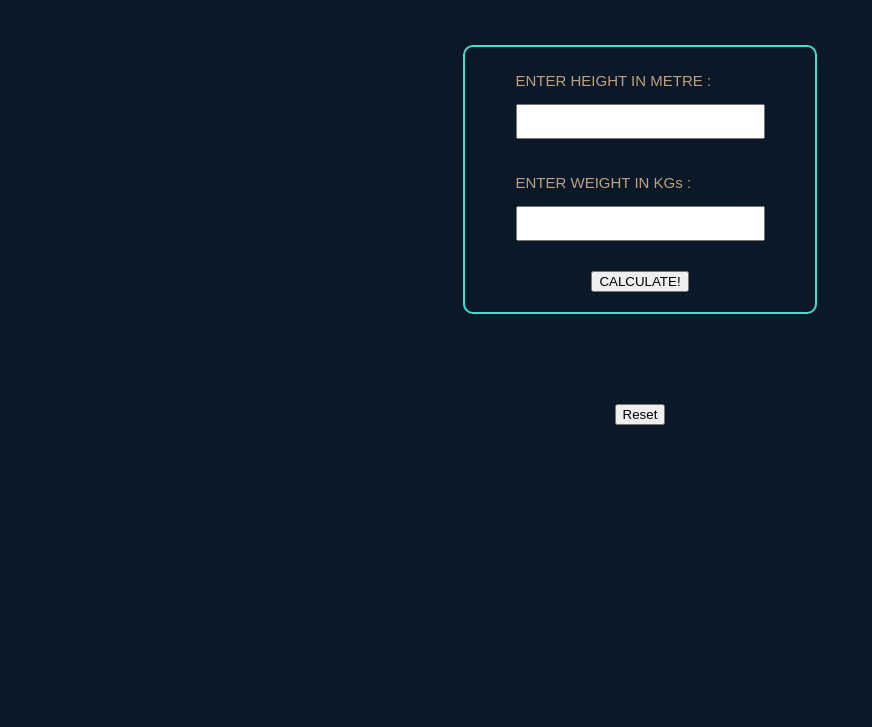
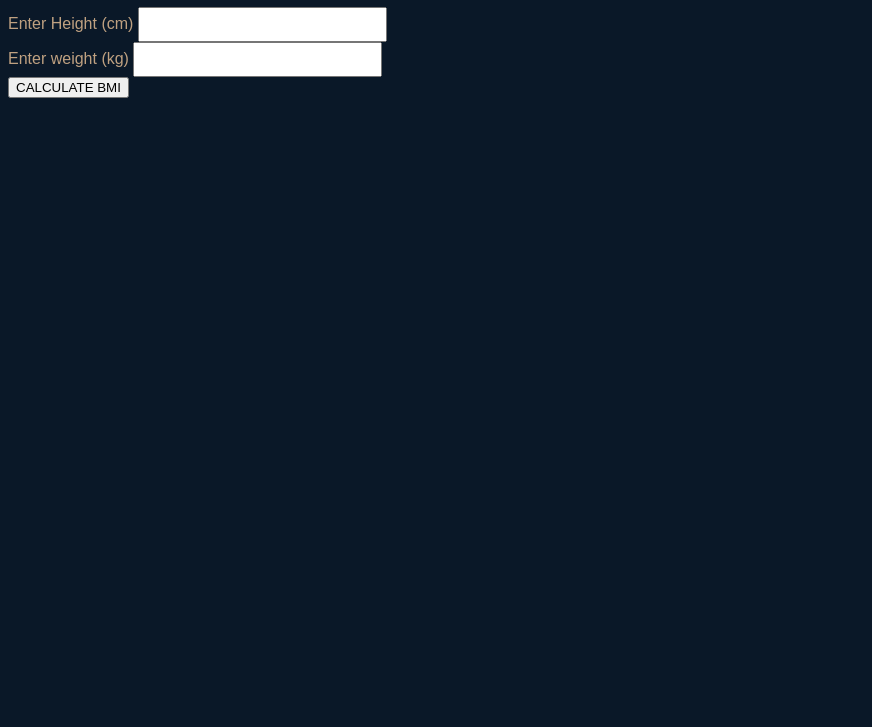
Before and after one commit to DevRuhela028/BMI-Calc, a plain HTML site: page index.html in a window 1280 px wide. Shown: the part 73-800 px from the top of the page, without its empty margins (0-872 px from the left). Drawn offline with Linux system fonts and the light colour scheme.

Commit message:
Update index.html

```diff
--- a/index.html
+++ b/index.html
@@ -1,40 +1,26 @@
 <!DOCTYPE html>
 <html lang="en">
 <head>
-    <meta charset="UTF-8">
-    <meta name="viewport" content="width=device-width, initial-scale=1.0">
-    <title>Document</title>
-    <link rel="stylesheet" href="bmi.css">
-    <script  src = "bmi.js"> </script>
+  <meta charset="UTF-8">
+  <meta name="viewport" content="width=device-width, initial-scale=1.0">
+  <title>BMI Calculator</title>
+  <link rel="stylesheet" href="bmi.css">
+  <script defer src="bmi.js"></script>
 </head>
 <body>
-    <div class="nav-bar">
-        BMI CALCULATOR
+  <div class="calculator">
+    <h1>BMI CALCULATOR</h1>
+    <div class="input-group">
+      <label for="height">Enter Height (cm)</label>
+      <input type="number" id="height">
     </div>
-    <div class="container">
-        <div class="bmi">
-            <div class="height">
-                <p>ENTER HEIGHT IN METRE : </p>
-                <input type="Number" id = "hi" >
-            </div>
-            <div class="weight">
-                <p>ENTER WEIGHT IN KGs : </p>
-                <input type="Number" id = "we" >
-            </div>
-            <div class="calc">
-                <button id = "calc" onclick="handleClick()"> CALCULATE! </button>
-            </div>
-        </div>
-        <div class="res" id = "res1">
-            <div class="result" id = "res">
-            </div>
-            <div class="category" id = "category">
-            </div>
-        </div>
-            <div class="reload">
-                <button onclick = "reset()"id = "reset">Reset</button>
-            </div>
+    <div class="input-group">
+      <label for="weight">Enter weight (kg)</label>
+      <input type="number" id="weight">
+    </div>
+    <button onclick="calculatebmi()">CALCULATE BMI</button>
+    <div class="BMI" id="bmiamount"></div>
+  </div>
 
-    </div>
 </body>
 </html>
```
